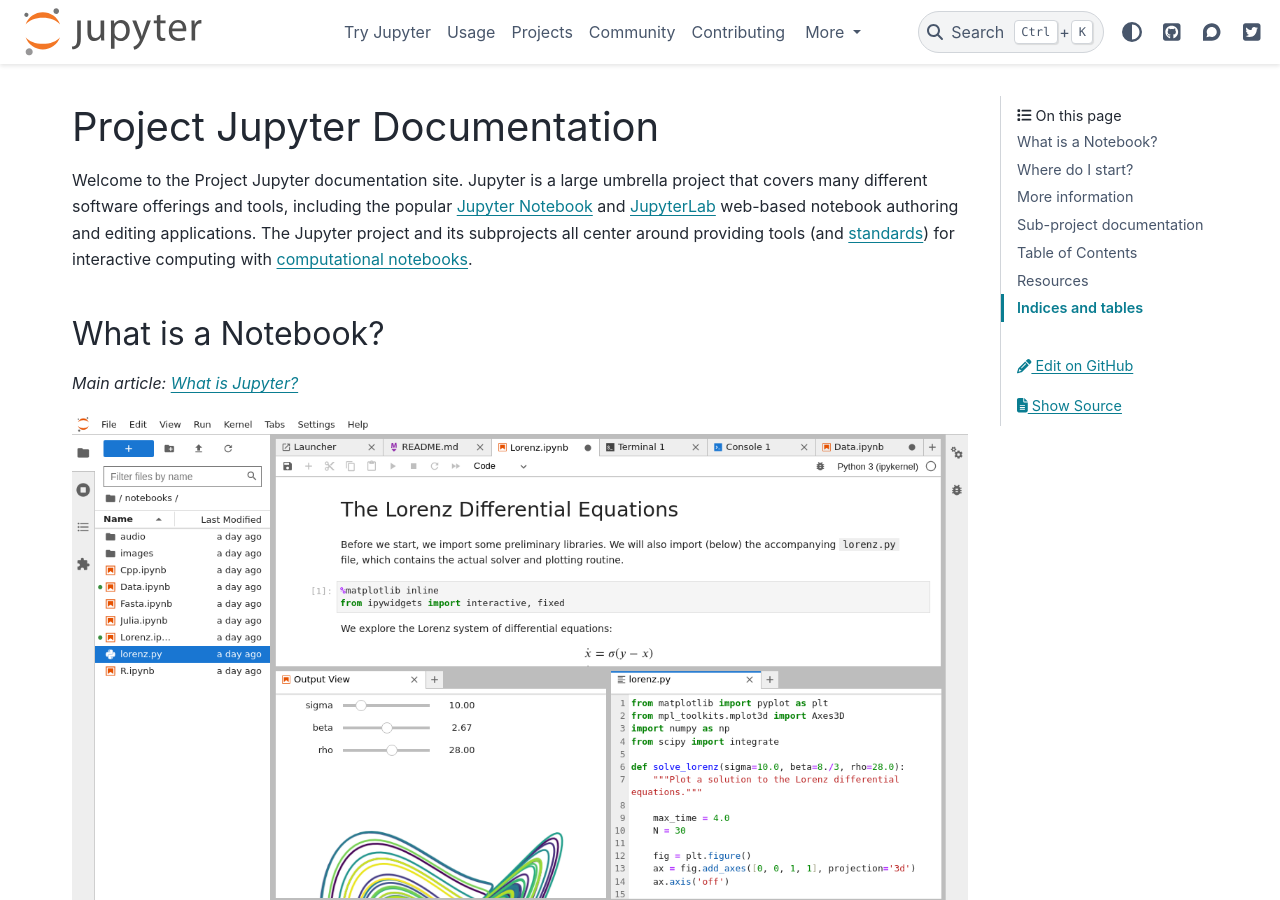
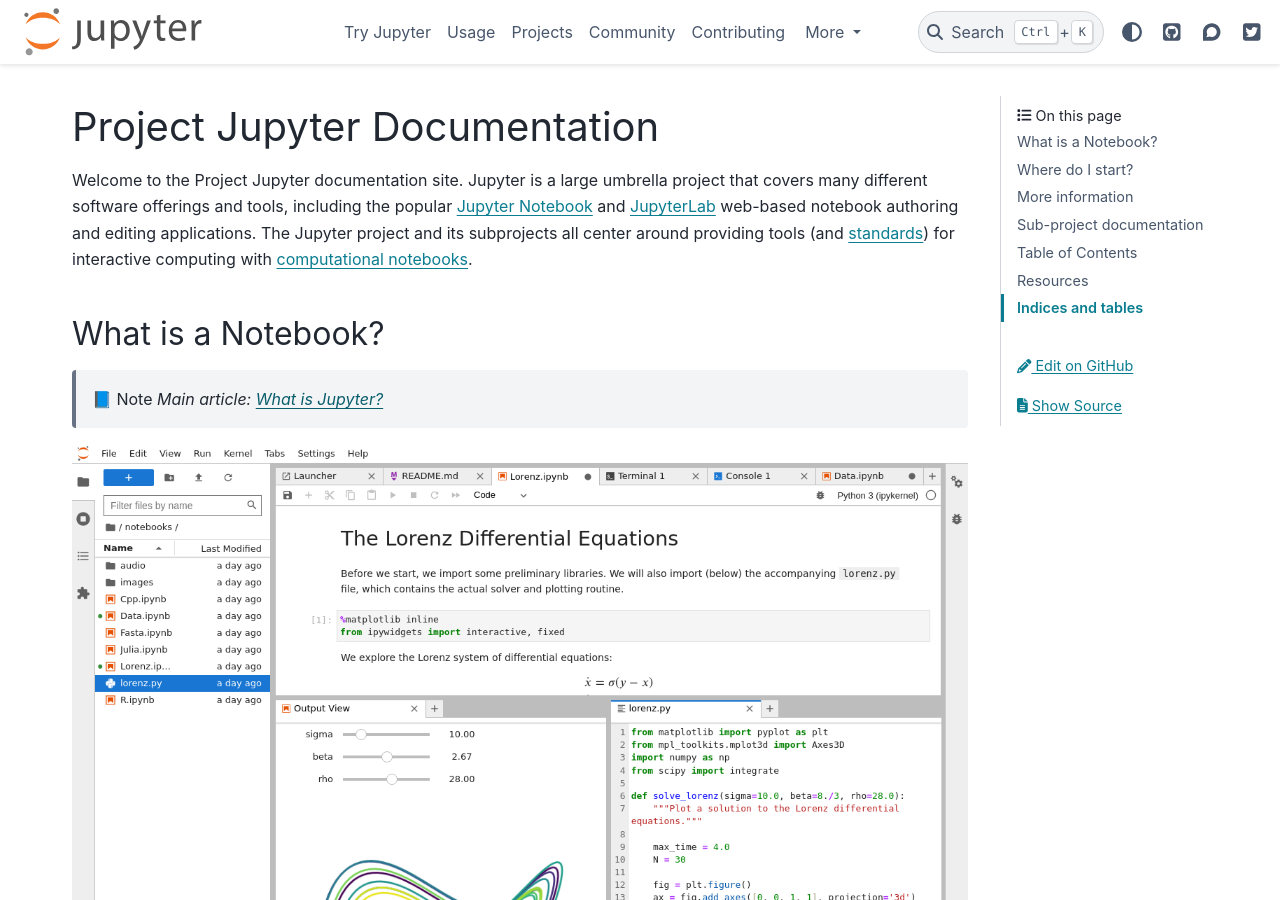
Before and after one commit to jupyter/jupyter, a Sphinx documentation site: the page built from docs/source/index.md, in a window 1280 px wide and 900 px high. Built offline with Sphinx 7.4.7 and the PyData theme 0.15.4, drawn with Linux system fonts in a browser that asks for light colours; pages that are not in the unit, such as notebooks, are missing from menus.

```diff
--- a/docs/source/index.md
+++ b/docs/source/index.md
@@ -10,7 +10,8 @@ for interactive computing with [computational notebooks](#what-is-a-notebook).
 
 ## What is a Notebook?
 
-*Main article: [What is Jupyter?](what_is_jupyter)*
+> 📘 Note
+> *Main article: [What is Jupyter?](what_is_jupyter)*
 
 ![jupyterlab.png](_static/_images/jupyterlab.png)
 
```
